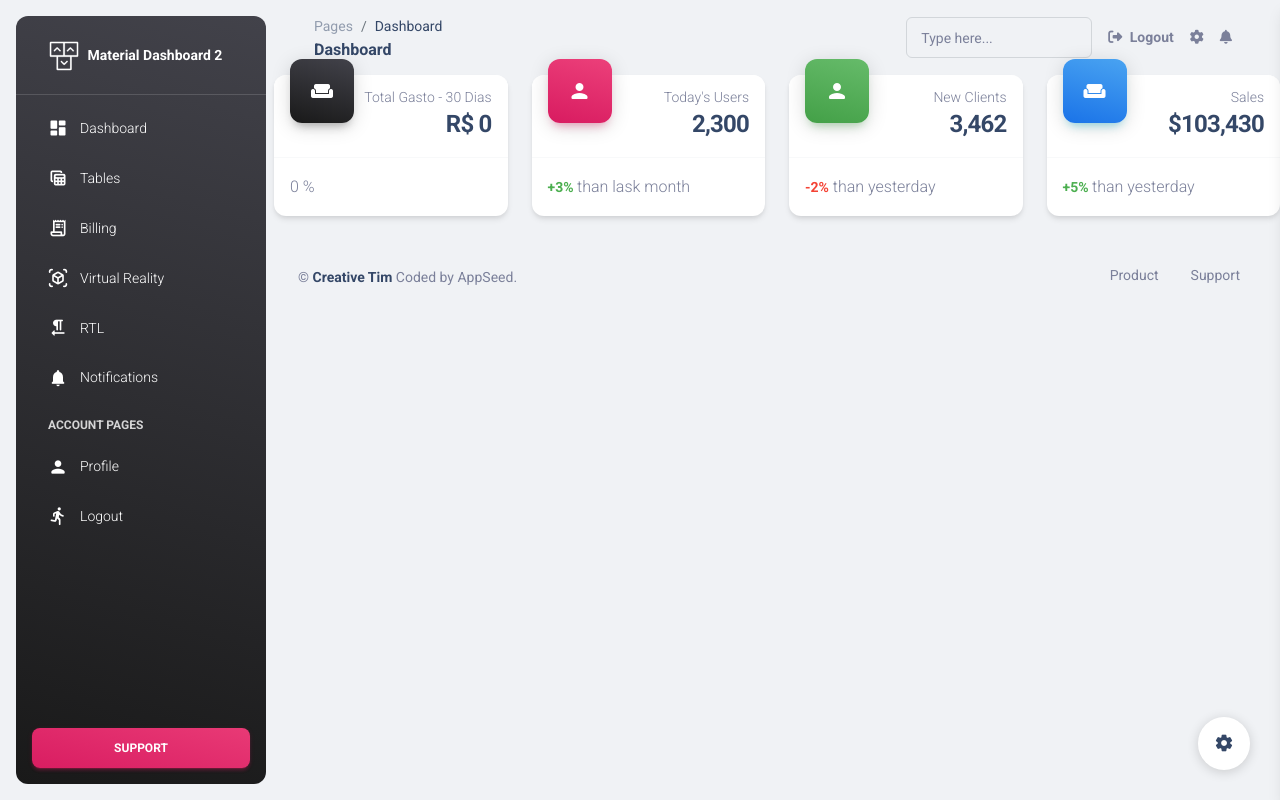
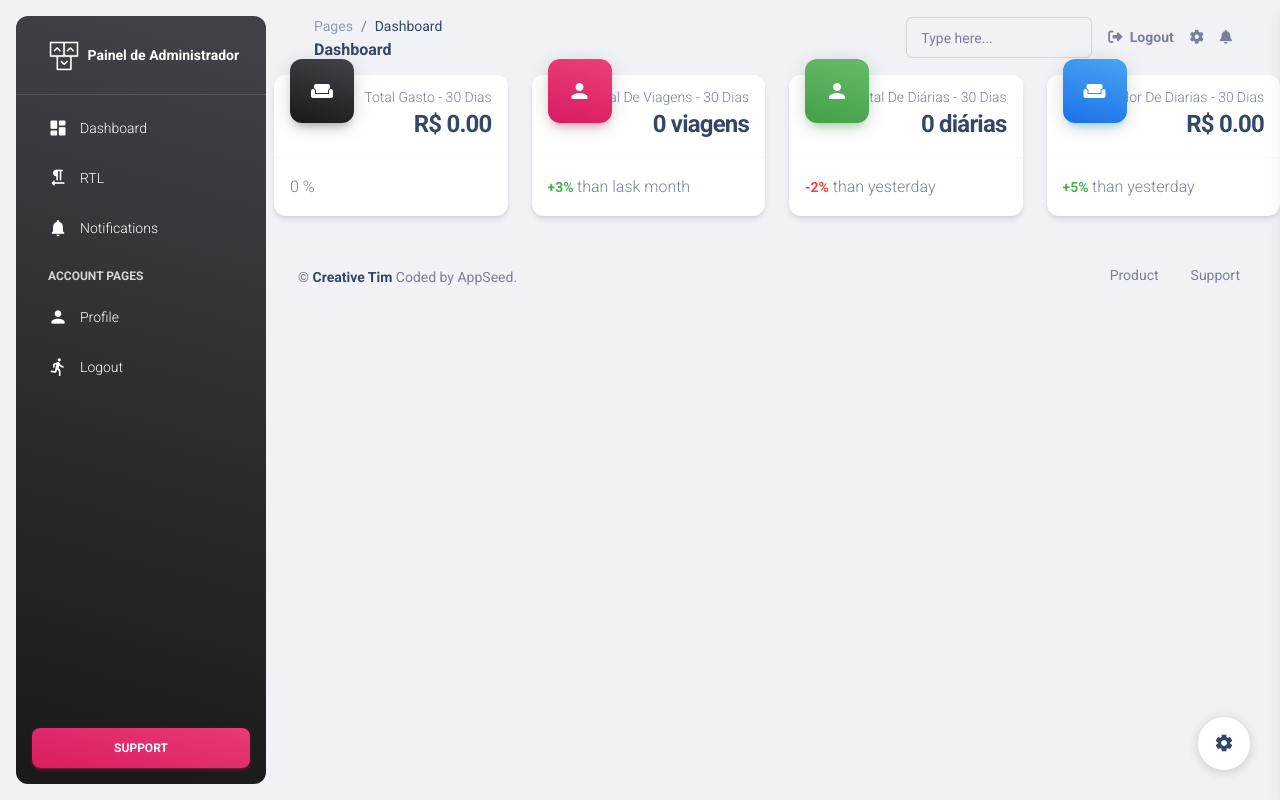
Before and after one commit to Locked666/panel_acess, a Flask app: page /admin_viagens in a window 1280 px wide; the page is wider, and only the part inside the window is pictured. Run offline with Flask 3, Linux system fonts and the light colour scheme; a user stored in the database is signed in; data comes from the database, SQL or seed files in the repository; both versions use the stored data as it was after the commit; some libraries are stand-ins or nearby versions.

Commit message:
finaly primera linha dashboard

```diff
--- a/routes/dashboard.py
+++ b/routes/dashboard.py
@@ -7,8 +7,8 @@ dashboard_bp = Blueprint('dashboard', __name__, url_prefix='/api/dashboard')
 
 
 
-@dashboard_bp.route('/gastos', methods=['GET'])
-def gastos():
+@dashboard_bp.route('/', methods=['GET'])
+def dashboar_data():
     if session.get('userAdminConnect') is None:
         return jsonify({'status': 'error', 'message': 'Unauthorized'}), 401
 
--- a/services/dashboard_service.py
+++ b/services/dashboard_service.py
@@ -74,7 +74,7 @@ def get_dashboard_data():
             db.func.sum(GastosViagens.valor).label('total_gastos')
         )
         .join(RegistroViagens, RegistroViagens.id == GastosViagens.viagem)
-        .filter(RegistroViagens.data >= db.func.datetime('now', '-30 days'))
+        .filter(RegistroViagens.data_inicio >= db.func.datetime('now', '-30 days'))
         .scalar()
     )
     gastos_ultimos_30_dias = float(gastos_ultimos_30_dias) if gastos_ultimos_30_dias else 0.0
@@ -104,11 +104,67 @@ def get_dashboard_data():
         for row in gastos_por_usuario
     ]
 
+    # Total de Viagens Ultimos 30 dias
+    viagens_ultimos_30_dias = (
+        db.session.query(
+            db.func.count(RegistroViagens.id).label('total_viagens')
+        )
+        .filter(RegistroViagens.data_inicio >= db.func.datetime('now', '-30 days'))
+        .scalar()
+    )
+    viagens_ultimos_30_dias = int(viagens_ultimos_30_dias) if viagens_ultimos_30_dias else 0
+
+    # Total de Viagens Por usuário ultimos 30 dias
+    viagens_por_usuario = (
+        db.session.query(
+            RegistroViagens.usuario,
+            Usuarios.usuario.label('nome_usuario'),
+            db.func.count(RegistroViagens.id).label('total_viagens')
+        )
+        .join(Usuarios, RegistroViagens.usuario == Usuarios.id)
+        .filter(RegistroViagens.data_inicio >= db.func.datetime('now', '-30 days'))
+        .group_by(RegistroViagens.usuario)
+        .all()
+    )
+
+    viagens_por_usuario = [
+        {
+            "usuario_id": row.usuario,
+            "nome_usuario": row.nome_usuario,
+            "total_viagens": row.total_viagens
+        }
+        for row in viagens_por_usuario
+    ]
+
+    # Total de Diárias Ultimos 30 dias
+    diarias_ultimos_30_dias = (
+        db.session.query(
+            db.func.sum(RegistroViagens.n_diaria).label('total_diarias')
+        )
+        .filter(RegistroViagens.data_inicio >= db.func.datetime('now', '-30 days'))
+        .scalar()
+    )
+    diarias_ultimos_30_dias = float(diarias_ultimos_30_dias) if diarias_ultimos_30_dias else 0.0
+
+    # Valor Diaria Ultimos 30 dias
+    valor_diarias_ultimos_30_dias = (
+        db.session.query(
+            db.func.sum(RegistroViagens.v_diaria).label('total_valor_diarias')
+        )
+        .filter(RegistroViagens.data_inicio >= db.func.datetime('now', '-30 days'))
+        .scalar()
+    )
+    valor_diarias_ultimos_30_dias = float(valor_diarias_ultimos_30_dias) if valor_diarias_ultimos_30_dias else 0.0
+
     return {
         "gastos_por_viagem": gastos_por_viagem,
         "gastos_ultimos_30_dias": gastos_ultimos_30_dias,
         "media_gastos_por_viagem": media_gastos_por_viagem,
         "gastos_por_usuario": gastos_por_usuario,
+        "viagens_ultimos_30_dias": viagens_ultimos_30_dias,
+        "viagens_por_usuario": viagens_por_usuario,
+        "diarias_ultimos_30_dias": diarias_ultimos_30_dias,
+        "valor_diarias_ultimos_30_dias": valor_diarias_ultimos_30_dias
     }
 
 if __name__ == "__main__":
--- a/static/js/admin_viagens.js
+++ b/static/js/admin_viagens.js
@@ -3,15 +3,28 @@
 const dashboardTotalGasto30DiasValue = document.getElementById("total-gasto-dashboard-line-value");
 const dashboardTotalGasto30DiasPercent = document.getElementById("total-gasto-dashboard-line-percent");
 
+const dashboardTotalViagens30diasValue = document.getElementById("total-viagens-dashboard-line-value");
+const dashboardTotalViagens30diasPercent = document.getElementById("total-viagens-dashboard-line-percent");
+
+const dashboardTotalDiariasDias30diasValue = document.getElementById("total-diarias-dashboard-line-dias-value");
+const dashboardTotalDiariasDias30diasPercent = document.getElementById("total-diarias-dashboard-line-dias-percent");
+
+const dashboardTotalDiarias30diasValue = document.getElementById("total-diarias-dashboard-line-valor-value");
+
 
 
 async function getDashboardTotalGasto30Dias() {
-    const response = await fetch("/api/dashboard/gastos");
+    const response = await fetch("/api/dashboard");
     const data = await response.json();
 
     if (response.ok) {
-        dashboardTotalGasto30DiasValue.innerText = `R$ ${data.gastos_ultimos_30_dias}`;
+        dashboardTotalGasto30DiasValue.innerText = `R$ ${data.gastos_ultimos_30_dias.toFixed(2)}`;
         dashboardTotalGasto30DiasPercent.innerText = `${0} %`;
+        dashboardTotalViagens30diasValue.innerText = `${data.viagens_ultimos_30_dias} viagens`;
+        dashboardTotalDiariasDias30diasValue.innerText = `${data.diarias_ultimos_30_dias} diárias`;
+        dashboardTotalDiarias30diasValue.innerText = `R$ ${data.valor_diarias_ultimos_30_dias.toFixed(2)}`;
+
+
     } else {
         console.error("Error fetching data:", data);
     }
--- a/templates/adminPanel/admin_viagens.html
+++ b/templates/adminPanel/admin_viagens.html
@@ -32,13 +32,13 @@
                     <i class="material-icons opacity-10">person</i>
                   </div>
                   <div class="text-end pt-1">
-                    <p class="text-sm mb-0 text-capitalize">Today's Users</p>
-                    <h4 class="mb-0">2,300</h4>
+                    <p class="text-sm mb-0 text-capitalize">Total de Viagens - 30 Dias</p>
+                    <h4 class="mb-0" id="total-viagens-dashboard-line-value">2,300</h4>
                   </div>
                 </div>
                 <hr class="dark horizontal my-0">
                 <div class="card-footer p-3">
-                  <p class="mb-0"><span class="text-success text-sm font-weight-bolder">+3% </span>than lask month</p>
+                  <p class="mb-0" id="total-viagens-dashboard-line-percent"><span class="text-success text-sm font-weight-bolder">+3% </span>than lask month</p>
                 </div>
               </div>
             </div>
@@ -49,13 +49,13 @@
                     <i class="material-icons opacity-10">person</i>
                   </div>
                   <div class="text-end pt-1">
-                    <p class="text-sm mb-0 text-capitalize">New Clients</p>
-                    <h4 class="mb-0">3,462</h4>
+                    <p class="text-sm mb-0 text-capitalize">Total de Diárias - 30 Dias</p>
+                    <h4 class="mb-0" id="total-diarias-dashboard-line-dias-value">3,462</h4>
                   </div>
                 </div>
                 <hr class="dark horizontal my-0">
                 <div class="card-footer p-3">
-                  <p class="mb-0"><span class="text-danger text-sm font-weight-bolder">-2%</span> than yesterday</p>
+                  <p class="mb-0"><span class="text-danger text-sm font-weight-bolder" id="total-diarias-dashboard-line-dias-percent">-2%</span> than yesterday</p>
                 </div>
               </div>
             </div>
@@ -66,8 +66,8 @@
                     <i class="material-icons opacity-10">weekend</i>
                   </div>
                   <div class="text-end pt-1">
-                    <p class="text-sm mb-0 text-capitalize">Sales</p>
-                    <h4 class="mb-0">$103,430</h4>
+                    <p class="text-sm mb-0 text-capitalize">Valor de Diarias -  30 Dias</p>
+                    <h4 class="mb-0" id="total-diarias-dashboard-line-valor-value">$103,430</h4>
                   </div>
                 </div>
                 <hr class="dark horizontal my-0">
--- a/templates/includes/sidebar.html
+++ b/templates/includes/sidebar.html
@@ -4,7 +4,7 @@
       <a class="navbar-brand m-0"
          href="https://appseed.us/product/material-dashboard/flask/" target="_blank">
         <img src="/static/assets/img/logo-ct.png" class="navbar-brand-img h-100" alt="main_logo">
-        <span class="ms-1 font-weight-bold text-white">Material Dashboard 2</span>
+        <span class="ms-1 font-weight-bold text-white">Painel de Administrador</span>
       </a>
     </div>
     <hr class="horizontal light mt-0 mb-2">
@@ -19,7 +19,7 @@
             <span class="nav-link-text ms-1">Dashboard</span>
           </a>
         </li>
-        <li class="nav-item">
+        <!--<li class="nav-item">
           <a class="nav-link text-white {% if 'tables' in segment %} active bg-gradient-primary {% endif %}"
              href="/tables.html">
             <div class="text-white text-center me-2 d-flex align-items-center justify-content-center">
@@ -45,7 +45,7 @@
             </div>
             <span class="nav-link-text ms-1">Virtual Reality</span>
           </a>
-        </li>
+        </li> -->
         <li class="nav-item">
           <a class="nav-link text-white " href="/rtl.html">
             <div class="text-white text-center me-2 d-flex align-items-center justify-content-center">
--- a/templates/layouts/base.html
+++ b/templates/layouts/base.html
@@ -21,7 +21,7 @@
   <link rel="apple-touch-icon" sizes="76x76" href="/static/assets/img/apple-icon.png">
   <link rel="icon" type="image/png" href="/static/assets/img/favicon.png">
   <title>
-    Flask Material Dashboard 2 - {% block title %}{% endblock %} | AppSeed
+    Painel de Administrador Viagens Quality- {% block title %}{% endblock %}
   </title>
   <!--     Fonts and icons     -->
   <link rel="stylesheet" type="text/css" href="https://fonts.googleapis.com/css?family=Roboto:300,400,500,700,900|Roboto+Slab:400,700" />
```
Also changed, not shown: database/database.db.
